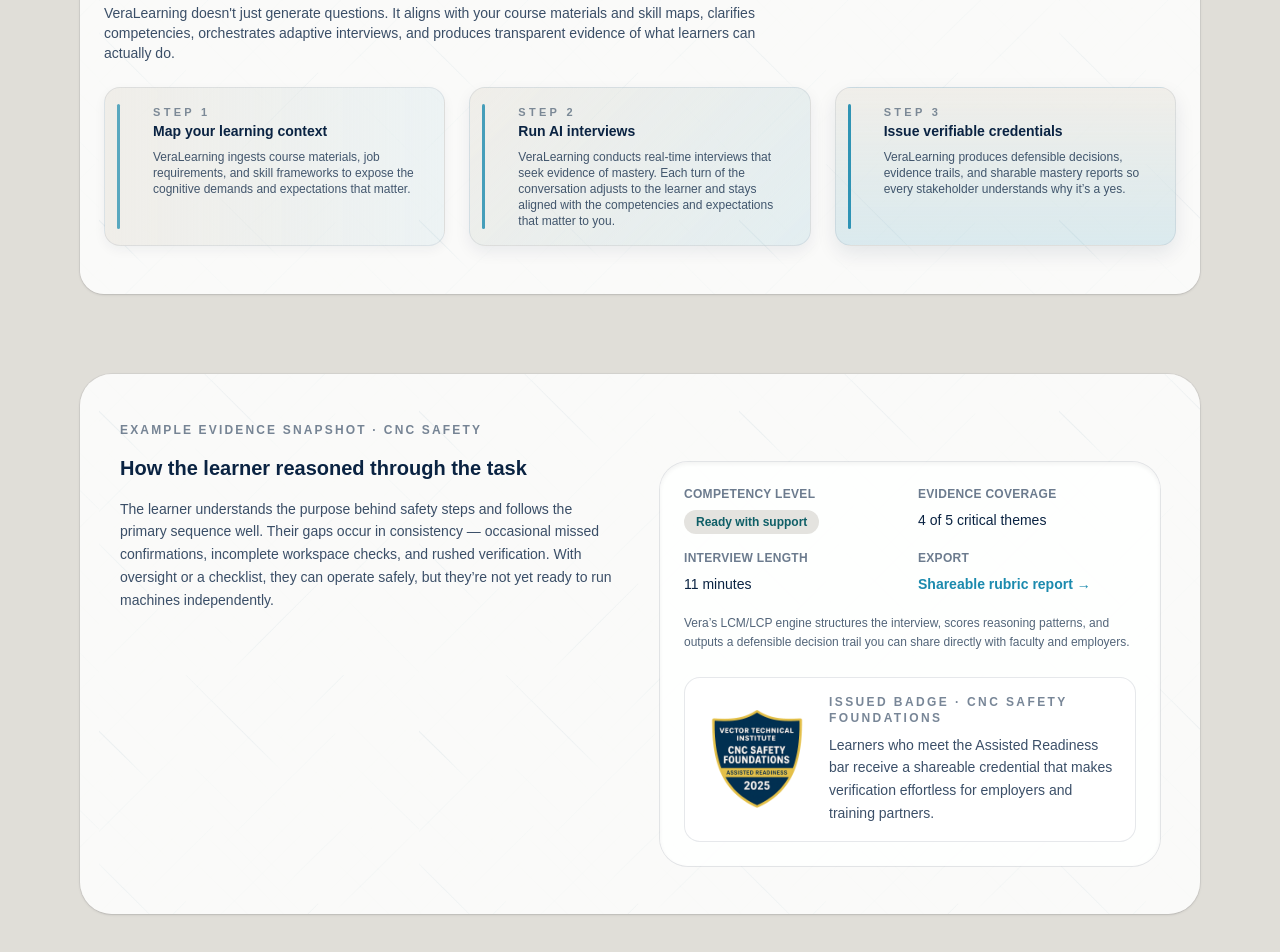
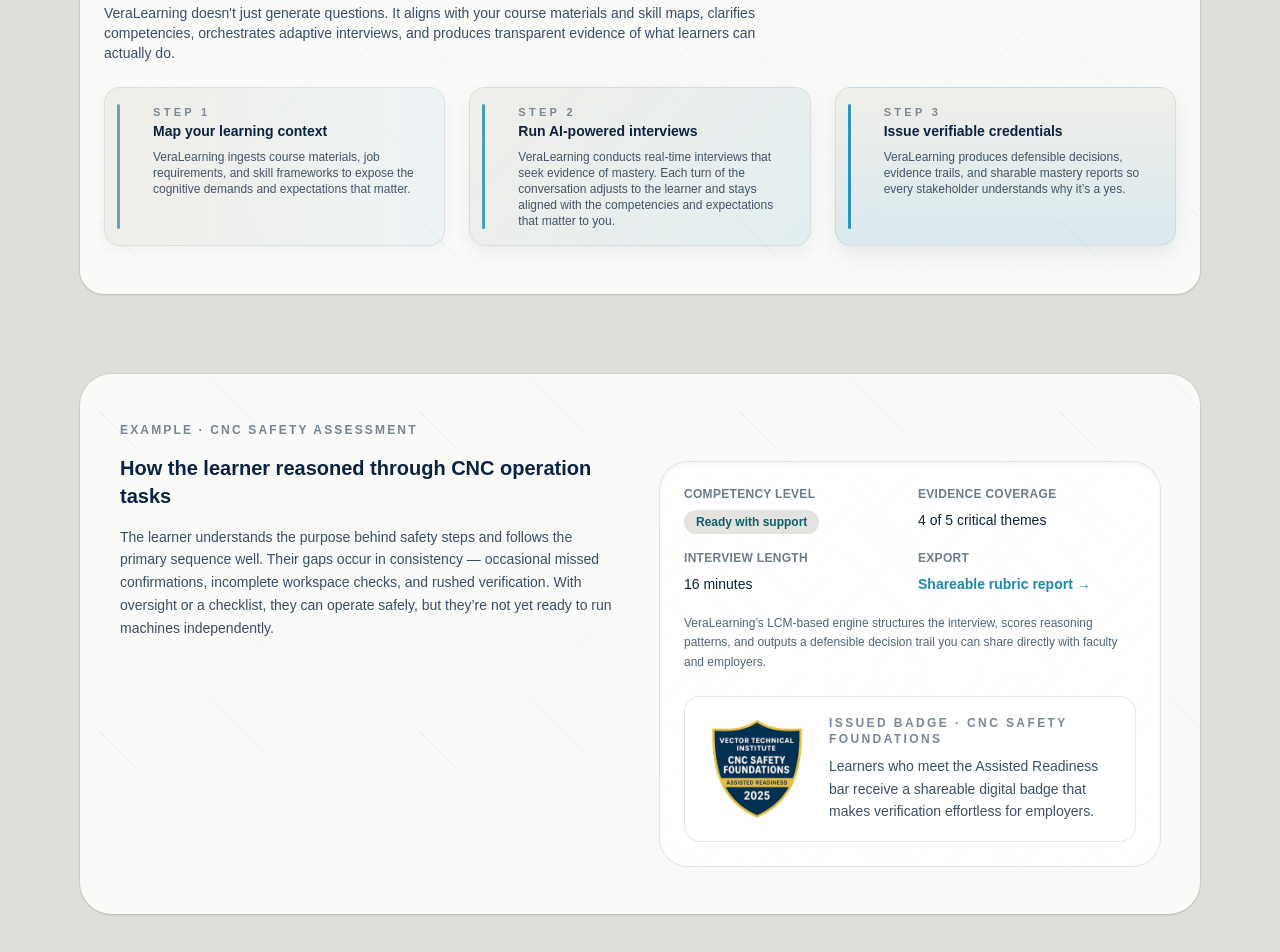
Before and after one commit to erica-trump/veralearning-website, a Next.js app: page / in a window 1280 px wide. Shown: the part 1760-2712 px from the top of the page. Built offline with nearby package versions, Linux system fonts and the light colour scheme.

Commit message:
copy updates after feedback

```diff
--- a/app/page.tsx
+++ b/app/page.tsx
@@ -61,7 +61,7 @@
   },
   {
     step: "Step 2",
-    title: "Run AI interviews",
+    title: "Run AI-powered interviews",
     description:
       "VeraLearning conducts real-time interviews that seek evidence of mastery. Each turn of the conversation adjusts to the learner and stays aligned with the competencies and expectations that matter to you.",
     delay: 300,
@@ -88,7 +88,7 @@
 const cncStats: CncStat[] = [
   { label: "Competency level", value: "Ready with support", pill: true },
   { label: "Evidence coverage", value: "4 of 5 critical themes" },
-  { label: "Interview length", value: "11 minutes" },
+  { label: "Interview length", value: "16 minutes" },
   { label: "Export", value: "Shareable rubric report →", highlight: true },
 ];
 
@@ -133,7 +133,7 @@
                   Powered by the Learning Context Model (LCM), our mastery model
                   that provides AI with the structure it needs to recognize and
                   evaluate mastery. LCM aligns with your existing skill maps and
-                  curricula so evaluation stays consistent, fair, and fully
+                  curricula so evaluation stays valid, consistent, and fully
                   explainable.
                 </p>
               </div>
@@ -302,10 +302,10 @@
             <div className="grid items-start gap-10 md:grid-cols-2 xl:grid-cols-[1.25fr,0.85fr]">
               <div className="space-y-4">
                 <p className="text-xs font-semibold uppercase tracking-[0.18em] text-midnight/55">
-                  Example evidence snapshot · CNC Safety
+                  Example · CNC Safety Assessment
                 </p>
                 <h3 className="text-xl font-semibold text-midnight">
-                  How the learner reasoned through the task
+                  How the learner reasoned through CNC operation tasks
                 </h3>
                 <p className="text-sm leading-relaxed text-midnight/80">
                   The learner understands the purpose behind safety steps and follows the primary sequence well. Their gaps occur in consistency — occasional missed confirmations, incomplete workspace checks, and rushed verification. With oversight or a checklist, they can operate safely, but they’re not yet ready to run machines independently.
@@ -338,7 +338,7 @@
                   ))}
                 </dl>
                 <p className="mt-5 text-xs leading-relaxed text-midnight/70">
-                  Vera’s LCM/LCP engine structures the interview, scores reasoning
+                  VeraLearning’s LCM-based engine structures the interview, scores reasoning
                   patterns, and outputs a defensible decision trail you can share
                   directly with faculty and employers.
                 </p>
@@ -356,8 +356,8 @@
                     </p>
                     <p className="mt-2 text-sm leading-relaxed">
                       Learners who meet the Assisted Readiness bar receive a
-                      shareable credential that makes verification effortless for
-                      employers and training partners.
+                      shareable digital badge that makes verification effortless for
+                      employers.
                     </p>
                   </div>
                 </div>
```
